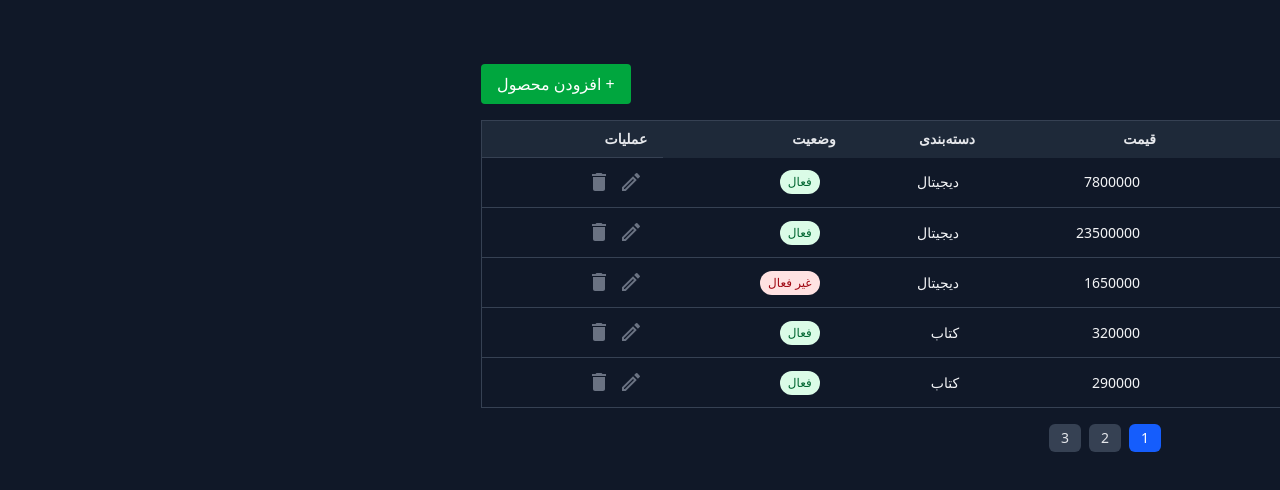
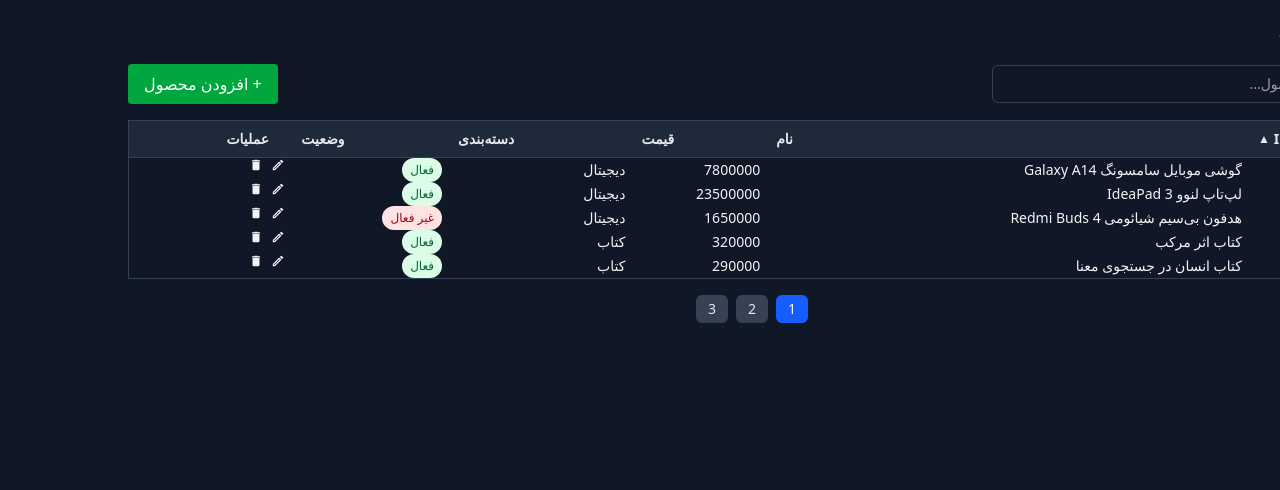
Before and after one commit to mohammad-shirani-developer/ecommerce-admin-panel, a Next.js app: page /products in a window 1280 px wide. Shown: the top 490 px of the page. Built offline with nearby package versions, Linux system fonts and the light colour scheme.

Commit message:
feat(table): create reusable Table component and integrate with ProductsTable

```diff
--- /dev/null
+++ b/src/components/common/Table.tsx
@@ -0,0 +1,81 @@
+"use client";
+
+import React from "react";
+
+export type SortDirection = "asc" | "desc";
+
+export interface TableColumn<K extends PropertyKey> {
+  key: K;
+  label: string;
+  sortable?: boolean;
+  className?: string;
+}
+
+interface TableProps<T, K extends keyof T> {
+  data: T[];
+  columns: readonly TableColumn<K>[];
+  sortBy: K;
+  sortDirection: SortDirection;
+  onSort: (key: K) => void;
+  renderRow: (item: T) => React.ReactNode;
+  emptyMessage?: string;
+}
+
+const Table = <T, K extends keyof T>({
+  data,
+  columns,
+  sortBy,
+  sortDirection,
+  onSort,
+  renderRow,
+  emptyMessage = "داده‌ای برای نمایش وجود ندارد",
+}: TableProps<T, K>) => {
+  return (
+    <div className="overflow-x-auto">
+      <table className="w-full table-auto border border-gray-700 text-sm text-right">
+        <thead className="bg-gray-800 text-gray-200">
+          <tr>
+            {columns.map((column) => (
+              <th
+                key={String(column.key)}
+                className={`px-4 py-2 border-b border-gray-700 select-none ${
+                  column.sortable ? "cursor-pointer hover:text-white" : ""
+                } ${column.className ?? ""}`}
+                onClick={() =>
+                  column.sortable ? onSort(column.key) : undefined
+                }
+              >
+                <div className="flex items-center gap-1 justify-end">
+                  <span>{column.label}</span>
+                  {column.sortable && sortBy === column.key && (
+                    <span className="text-xs">
+                      {sortDirection === "asc" ? "▲" : "▼"}
+                    </span>
+                  )}
+                </div>
+              </th>
+            ))}
+            <th className="px-4 py-2 border-b border-gray-700">عملیات</th>
+          </tr>
+        </thead>
+
+        <tbody>
+          {data.length === 0 ? (
+            <tr>
+              <td
+                colSpan={columns.length + 1}
+                className="px-4 py-6 text-center text-gray-400"
+              >
+                {emptyMessage}
+              </td>
+            </tr>
+          ) : (
+            data.map(renderRow)
+          )}
+        </tbody>
+      </table>
+    </div>
+  );
+};
+
+export default Table;
--- a/src/components/products/ProductTable.tsx
+++ b/src/components/products/ProductTable.tsx
@@ -1,109 +1,66 @@
-"use client";
-
 import { Product } from "@/types/product";
+import { ProductSortKey } from "@/types/table";
 import { MdDelete, MdOutlineModeEdit } from "react-icons/md";
-import { toast } from "react-toastify";
-import UserStatusBadge from "./ProductStatusBadge";
+import Table from "../common/table";
+import ProductStatusBadge from "./ProductStatusBadge";
 
 interface ProductsTableProps {
   products: Product[];
-  onToggleStatus: (productId: number) => void;
+  sortBy: ProductSortKey;
+  sortDirection: "asc" | "desc";
+  onSort: (key: ProductSortKey) => void;
+  onToggleStatus: (id: number) => void;
   onEdit: (product: Product) => void;
   onDelete: (product: Product) => void;
-  onSort: (key: keyof Product) => void;
-  sortBy: keyof Product;
-  sortDirection: "asc" | "desc";
 }
+
+const columns = [
+  { key: "id", label: "ID", sortable: true },
+  { key: "name", label: "نام", sortable: true },
+  { key: "price", label: "قیمت", sortable: true },
+  { key: "category", label: "دسته‌بندی", sortable: true },
+  { key: "status", label: "وضعیت", sortable: true },
+] as const;
 
 const ProductsTable = ({
   products,
+  sortBy,
+  sortDirection,
+  onSort,
   onToggleStatus,
   onEdit,
   onDelete,
-  onSort,
-  sortBy,
-  sortDirection,
 }: ProductsTableProps) => {
-  const handleDelete = (product: Product) => {
-    // Optimistic UI approach: immediately remove product from table and then delete it
-    onDelete(product);
-    toast.success("محصول با موفقیت حذف شد!");
-  };
-
-  const handleStatusToggle = (productId: number) => {
-    onToggleStatus(productId);
-    toast.success("وضعیت محصول با موفقیت تغییر کرد!");
-  };
-
   return (
-    <table className="w-full text-right table-auto border border-gray-700 text-sm">
-      <thead className="bg-gray-800 text-gray-200">
-        <tr className="bg-gray-800">
-          <th
-            onClick={() => onSort("id")}
-            className="cursor-pointer select-none"
-          >
-            ID {sortBy === "id" && (sortDirection === "asc" ? "▲" : "▼")}
-          </th>
-          <th
-            onClick={() => onSort("name")}
-            className="cursor-pointer select-none"
-          >
-            نام {sortBy === "name" && (sortDirection === "asc" ? "▲" : "▼")}
-          </th>
-          <th
-            onClick={() => onSort("price")}
-            className="cursor-pointer select-none"
-          >
-            قیمت {sortBy === "price" && (sortDirection === "asc" ? "▲" : "▼")}
-          </th>
-          <th
-            onClick={() => onSort("category")}
-            className="cursor-pointer select-none"
-          >
-            دسته‌بندی
-            {sortBy === "category" && (sortDirection === "asc" ? "▲" : "▼")}
-          </th>
-          <th
-            onClick={() => onSort("status")}
-            className="cursor-pointer select-none"
-          >
-            وضعیت {sortBy === "status" && (sortDirection === "asc" ? "▲" : "▼")}
-          </th>
-          <th className="py-2 px-4 border-b border-gray-700">عملیات</th>
-        </tr>
-      </thead>
-      <tbody>
-        {products.map((product) => (
-          <tr key={product.id} className="hover:bg-gray-700 transition-colors">
-            <td className="py-2 px-4 border-b border-gray-700">{product.id}</td>
-            <td className="py-2 px-4 border-b border-gray-700">
-              {product.name}
-            </td>
-            <td className="py-2 px-4 border-b border-gray-700">
-              {product.price}
-            </td>
-            <td className="py-2 px-4 border-b border-gray-700">
-              {product.category}
-            </td>
-            <td className="py-2 px-4 border-b border-gray-700">
-              <UserStatusBadge
+    <Table<Product, ProductSortKey>
+      data={products}
+      columns={columns}
+      sortBy={sortBy}
+      sortDirection={sortDirection}
+      onSort={onSort}
+      renderRow={(product) => (
+        <tr key={product.id} className="hover:bg-gray-700">
+          <td>{product.id}</td>
+          <td>{product.name}</td>
+          <td>{product.price}</td>
+          <td>{product.category}</td>
+          <td>
+            <ProductStatusBadge
               status={product.status}
-                onClick={() => handleStatusToggle(product.id)}
+              onClick={() => onToggleStatus(product.id)}
             />
           </td>
-            <td className="py-2 px-4 border-b border-gray-700">
-              <button className="p-1" onClick={() => onEdit(product)}>
-                <MdOutlineModeEdit className="text-gray-500 hover:text-gray-300 cursor-pointer text-2xl border-none" />
+          <td className="flex gap-2">
+            <button onClick={() => onEdit(product)}>
+              <MdOutlineModeEdit />
             </button>
-              <button className="p-1" onClick={() => handleDelete(product)}>
-                <MdDelete className="text-gray-500 hover:text-gray-300 cursor-pointer text-2xl border-none" />
+            <button onClick={() => onDelete(product)}>
+              <MdDelete />
             </button>
           </td>
         </tr>
-        ))}
-      </tbody>
-    </table>
+      )}
+    />
   );
 };
 
--- a/src/components/products/ProductsToolbar.tsx
+++ b/src/components/products/ProductsToolbar.tsx
@@ -1,8 +1,11 @@
 interface ProductsToolbarProps {
+  searchValue: string;
   onSearchChange: (value: string) => void;
   setIsCreateModalOpen: (isOpen: boolean) => void;
 }
+
 const ProductsToolbar = ({
+  searchValue,
   onSearchChange,
   setIsCreateModalOpen,
 }: ProductsToolbarProps) => {
@@ -11,7 +14,8 @@ const ProductsToolbar = ({
       <div className="relative w-full max-w-sm">
         <input
           type="text"
-          placeholder="جستجوی کاربر..."
+          value={searchValue}
+          placeholder="جستجوی محصول..."
           className="
             w-full
             rounded-md
@@ -31,9 +35,10 @@ const ProductsToolbar = ({
           onChange={(e) => onSearchChange(e.target.value)}
         />
       </div>
+
       <button
         onClick={() => setIsCreateModalOpen(true)}
-        className="px-4 py-2 bg-green-600 rounded cursor-pointer hover:bg-green-500 text-white"
+        className="px-4 py-2 bg-green-600 rounded hover:bg-green-500 text-white"
       >
         + افزودن محصول
       </button>
--- /dev/null
+++ b/src/types/table.ts
@@ -0,0 +1 @@
+export type ProductSortKey = "id" | "name" | "price" | "category" | "status";
```
Lines whose indentation alone changed are shown as unchanged.
